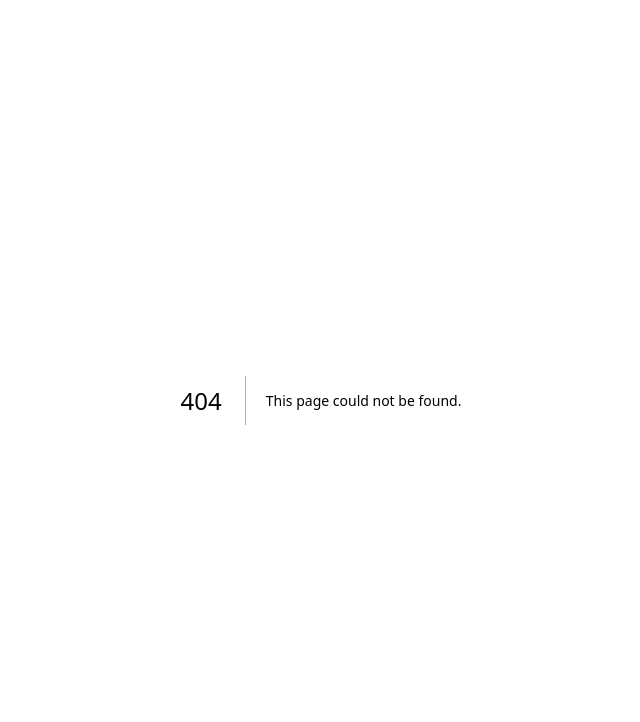
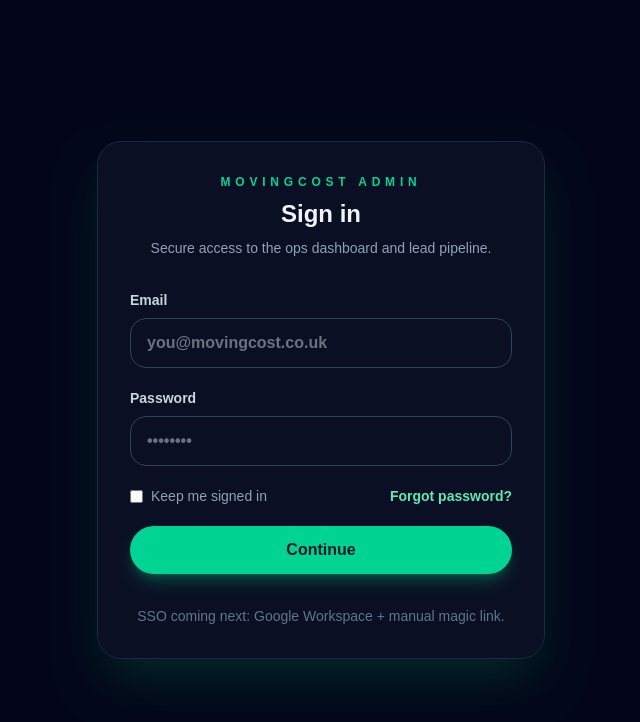
Before and after one commit to nadgobxe/movingcost-site, a Next.js app: page /login in a window 1280 px wide. Before the commit this address had no page. Shown: the top 722 px of the page, without its empty margins (319-959 px from the left). Built offline with nearby package versions, Linux system fonts and the light colour scheme.

Commit message:
feat: add admin login page skeleton

```diff
--- /dev/null
+++ b/src/app/login/page.tsx
@@ -0,0 +1,51 @@
+export default function LoginPage() {
+  return (
+    <div className="flex min-h-screen items-center justify-center bg-slate-950 px-6 py-16 text-slate-100">
+      <div className="w-full max-w-md space-y-8 rounded-3xl border border-slate-800 bg-slate-900/60 p-8 shadow-2xl shadow-emerald-500/20">
+        <div className="space-y-2 text-center">
+          <p className="text-xs font-semibold uppercase tracking-[0.4em] text-emerald-400">
+            movingcost admin
+          </p>
+          <h1 className="text-2xl font-semibold">Sign in</h1>
+          <p className="text-sm text-slate-400">
+            Secure access to the ops dashboard and lead pipeline.
+          </p>
+        </div>
+        <form className="space-y-5">
+          <label className="block text-sm font-semibold text-slate-300">
+            Email
+            <input
+              type="email"
+              className="mt-2 w-full rounded-2xl border border-slate-700 bg-transparent px-4 py-3 text-base outline-none focus:border-emerald-400"
+              placeholder="you@movingcost.co.uk"
+              required
+            />
+          </label>
+          <label className="block text-sm font-semibold text-slate-300">
+            Password
+            <input
+              type="password"
+              className="mt-2 w-full rounded-2xl border border-slate-700 bg-transparent px-4 py-3 text-base outline-none focus:border-emerald-400"
+              placeholder="••••••••"
+              required
+            />
+          </label>
+          <div className="flex items-center justify-between text-sm">
+            <label className="flex items-center gap-2 text-slate-400">
+              <input type="checkbox" className="accent-emerald-400" /> Keep me signed in
+            </label>
+            <button type="button" className="font-semibold text-emerald-300">
+              Forgot password?
+            </button>
+          </div>
+          <button className="w-full rounded-full bg-emerald-400 px-6 py-3 text-base font-semibold text-slate-900 shadow-lg shadow-emerald-500/30 transition hover:bg-emerald-300">
+            Continue
+          </button>
+        </form>
+        <div className="text-center text-sm text-slate-500">
+          SSO coming next: Google Workspace + manual magic link.
+        </div>
+      </div>
+    </div>
+  );
+}
```
